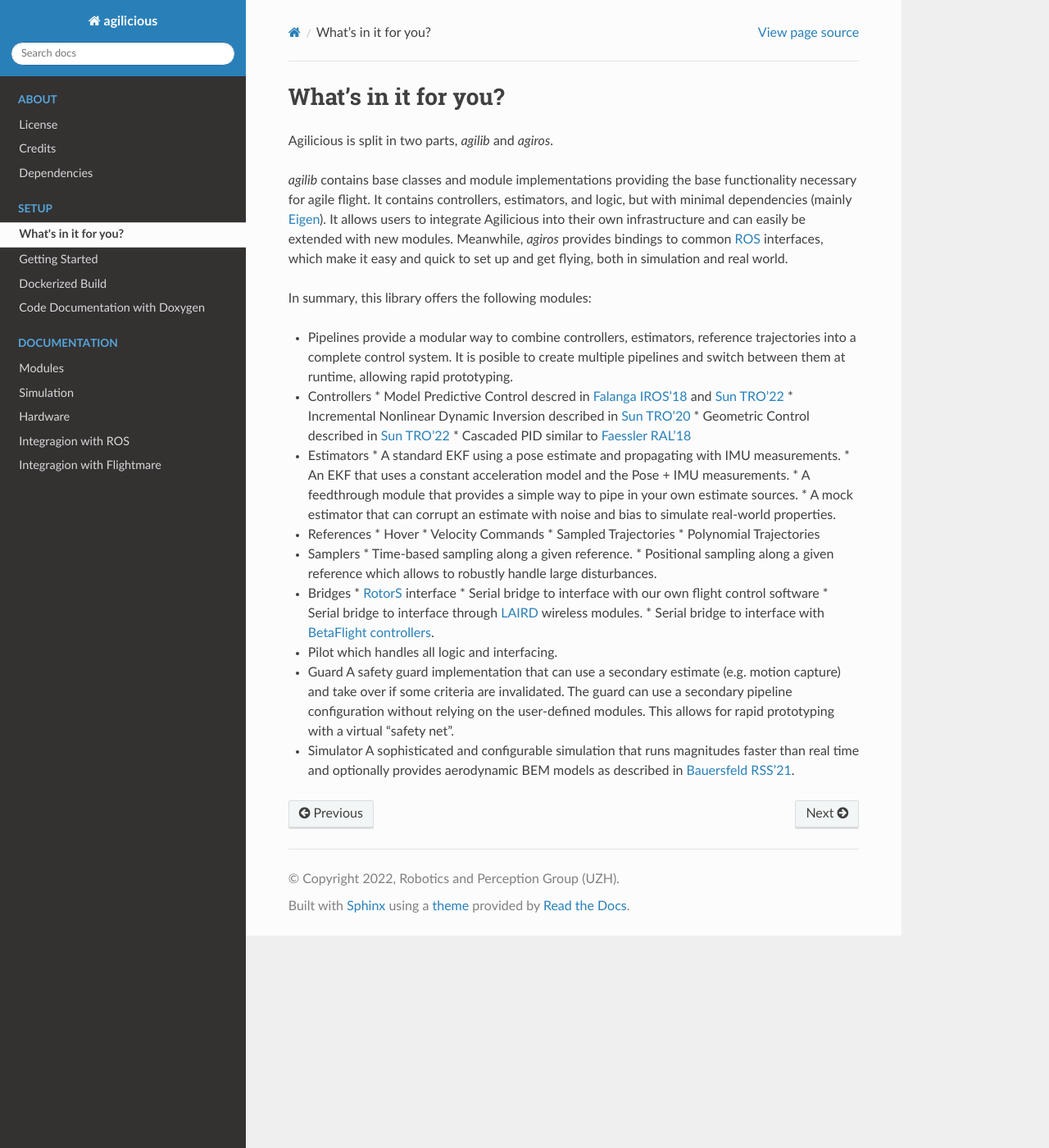
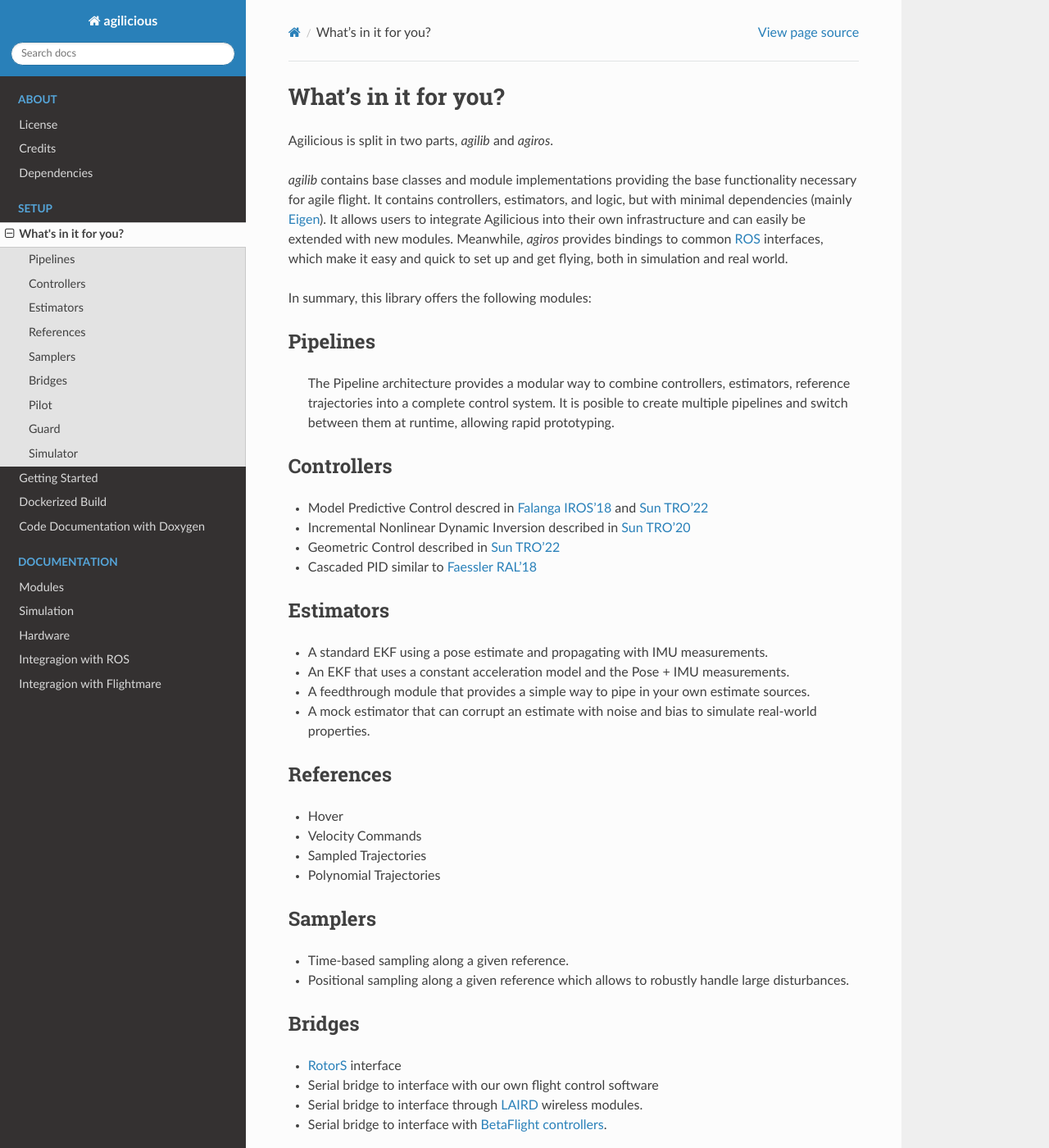
Before and after one commit to uzh-rpg/agilicious, a Sphinx documentation site: the page built from docs/introduction.rst, in a window 1280 px wide and 1400 px high. Shown: the whole window at 82% size. Built offline with Sphinx 7.4.7 and the Read the Docs theme 2.0.0, drawn with Linux system fonts in a browser that asks for light colours; some of the changed text lies outside the part shown.

Commit message:
Reformatted introudction.rst

```diff
--- a/docs/introduction.rst
+++ b/docs/introduction.rst
@@ -10,37 +10,67 @@ Meanwhile, *agiros* provides bindings to common `ROS <https://www.ros.org>`__ in
 
 In summary, this library offers the following modules:
 
-* Pipelines
-  provide a modular way to combine controllers, estimators, reference trajectories into a complete control system.
+===========
+Pipelines
+===========
+  The Pipeline architecture provides a modular way to combine controllers, estimators, reference trajectories into a complete control system.
   It is posible to create multiple pipelines and switch between them at runtime, allowing rapid prototyping.
-* Controllers
-  * Model Predictive Control descred in `Falanga IROS'18 <https://rpg.ifi.uzh.ch/docs/IROS18_Falanga.pdf>`__ and `Sun TRO'22 <https://rpg.ifi.uzh.ch/docs/Arxiv21_MPC_Sun.pdf>`__
-  * Incremental Nonlinear Dynamic Inversion described in `Sun TRO'20 <https://ieeexplore.ieee.org/document/9160894>`__
-  * Geometric Control described in `Sun TRO'22 <https://rpg.ifi.uzh.ch/docs/Arxiv21_MPC_Sun.pdf>`__
-  * Cascaded PID similar to `Faessler RAL'18 <https://rpg.ifi.uzh.ch/docs/RAL18_Faessler.pdf>`__
-* Estimators
-  * A standard EKF using a pose estimate and propagating with IMU measurements.
-  * An EKF that uses a constant acceleration model and the Pose + IMU measurements.
-  * A feedthrough module that provides a simple way to pipe in your own estimate sources.
-  * A mock estimator that can corrupt an estimate with noise and bias to simulate real-world properties.
-* References
-  * Hover
-  * Velocity Commands
-  * Sampled Trajectories
-  * Polynomial Trajectories
-* Samplers
-  * Time-based sampling along a given reference.
-  * Positional sampling along a given reference which allows to robustly handle large disturbances.
-* Bridges
-  * `RotorS <https://github.com/ethz-asl/rotors_simulator>`__ interface
-  * Serial bridge to interface with our own flight control software
-  * Serial bridge to interface through `LAIRD <https://www.lairdconnect.com>`__ wireless modules.
-  * Serial bridge to interface with `BetaFlight controllers <https://betaflight.com>`__.
-* Pilot
-  which handles all logic and interfacing.
-* Guard
-  A safety guard implementation that can use a secondary estimate (e.g. motion capture) and take over if some criteria are invalidated.
-  The guard can use a secondary pipeline configuration without relying on the user-defined modules.
-  This allows for rapid prototyping with a virtual "safety net".
-* Simulator
-  A sophisticated and configurable simulation that runs magnitudes faster than real time and optionally provides aerodynamic BEM models as described in `Bauersfeld RSS'21 <https://rpg.ifi.uzh.ch/docs/RSS21_Bauersfeld.pdf>`__.
+
+============
+Controllers
+============
+
+- Model Predictive Control descred in `Falanga IROS'18 <https://rpg.ifi.uzh.ch/docs/IROS18_Falanga.pdf>`_ and `Sun TRO'22 <https://rpg.ifi.uzh.ch/docs/Arxiv21_MPC_Sun.pdf>`_
+- Incremental Nonlinear Dynamic Inversion described in `Sun TRO'20 <https://ieeexplore.ieee.org/document/9160894>`_
+- Geometric Control described in `Sun TRO'22 <https://rpg.ifi.uzh.ch/docs/Arxiv21_MPC_Sun.pdf>`_
+- Cascaded PID similar to `Faessler RAL'18 <https://rpg.ifi.uzh.ch/docs/RAL18_Faessler.pdf>`_
+
+==========
+Estimators
+==========
+
+- A standard EKF using a pose estimate and propagating with IMU measurements.
+- An EKF that uses a constant acceleration model and the Pose + IMU measurements.
+- A feedthrough module that provides a simple way to pipe in your own estimate sources.
+- A mock estimator that can corrupt an estimate with noise and bias to simulate real-world properties.
+
+==========
+References
+==========
+
+- Hover
+- Velocity Commands
+- Sampled Trajectories
+- Polynomial Trajectories
+
+========
+Samplers
+========
+- Time-based sampling along a given reference.
+- Positional sampling along a given reference which allows to robustly handle large disturbances.
+
+=======
+Bridges
+=======
+
+- `RotorS <https://github.com/ethz-asl/rotors_simulator>`_ interface
+- Serial bridge to interface with our own flight control software
+- Serial bridge to interface through `LAIRD <https://www.lairdconnect.com>`_ wireless modules.
+- Serial bridge to interface with `BetaFlight controllers <https://betaflight.com>`_.
+
+=====
+Pilot
+=====
+The Pilot handles all logic and interfacing.
+
+=====
+Guard
+=====
+A safety guard implementation that can use a secondary estimate (e.g. motion capture) and take over if some criteria are invalidated.
+The guard can use a secondary pipeline configuration without relying on the user-defined modules.
+This allows for rapid prototyping with a virtual "safety net".
+
+=========
+Simulator
+=========
+A sophisticated and configurable simulation that runs magnitudes faster than real time and optionally provides aerodynamic BEM models as described in `Bauersfeld RSS'21 <https://rpg.ifi.uzh.ch/docs/RSS21_Bauersfeld.pdf>`__.
```
Also changed, not shown: docs/index.rst (+1 -16 lines).
